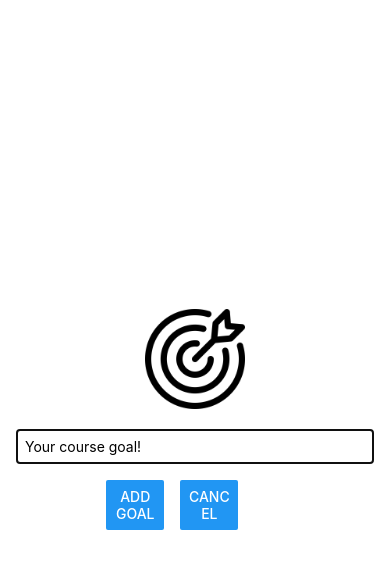
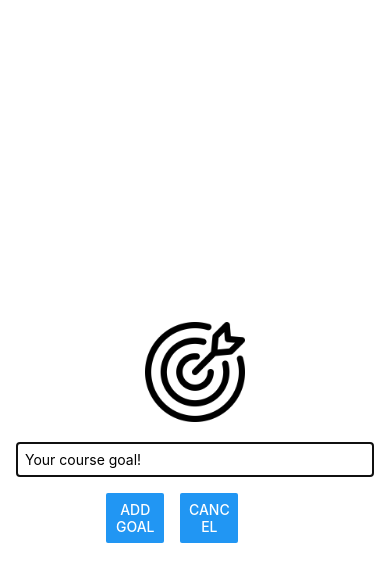
Before and after one commit to ahzainalabidin/CourseGoalApp, a React Native app: screen / in a window 390 px wide. Both pictures are taken after a click on the button "ADD NEW GOAL". Shown: the top 582 px of the page. Built offline with nearby package versions, Linux system fonts and the light colour scheme.

Commit message:
Delete unnecessary styles

```diff
--- a/components/GoalInput.js
+++ b/components/GoalInput.js
@@ -53,10 +53,7 @@
         flexDirection: 'column',
         justifyContent: 'center',
         alignItems: 'center',
-        marginBottom: 24,
         padding: 16,
-        borderBottomWidth: 1,
-        borderBottomColor: '#cccccc'
     },
     image: {
         width: 100,
```
